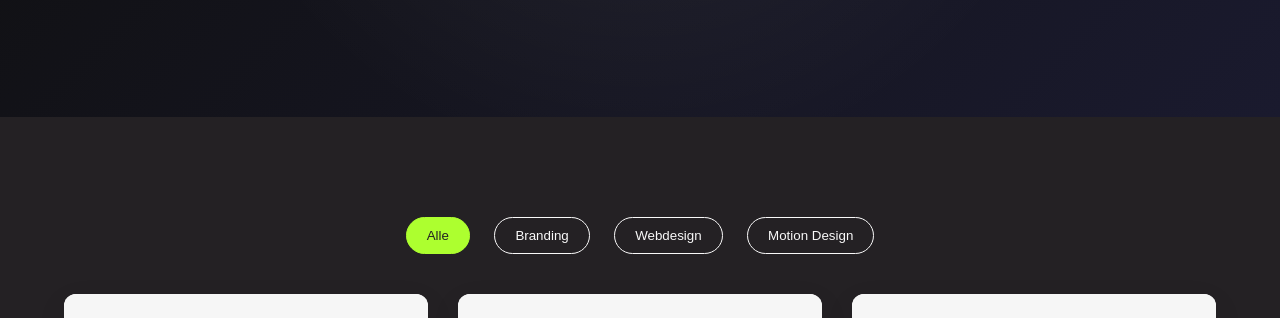
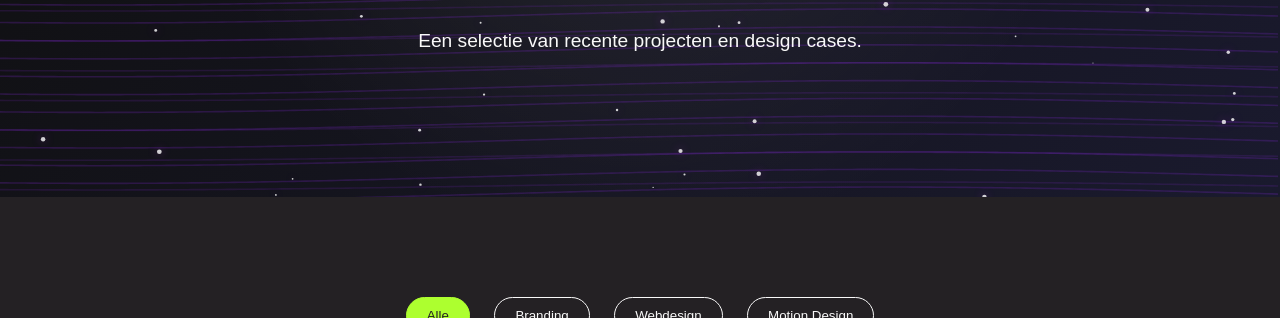
Before and after one commit to MikailP19/PEKR, a website: page portfolio.html in a window 1280 px wide. Shown: the part 377-695 px from the top of the page. Drawn offline with Linux system fonts and the light colour scheme.

Commit message:
Achtste Versie

```diff
--- a/index.js
+++ b/index.js
@@ -13,6 +13,7 @@ document.addEventListener("DOMContentLoaded", () => {
 
 /* ========================= */
 /* FADE IN SECTIONS */
+
 /* ========================= */
 function initFadeIn() {
 
@@ -35,6 +36,7 @@ function initFadeIn() {
 
 /* ========================= */
 /* MENU */
+
 /* ========================= */
 function toggleMenu() {
     const menu = document.getElementById("overlayMenu");
@@ -57,6 +59,7 @@ function initMenuHighlight() {
 
 /* ========================= */
 /* NAVBAR: HIDE ON SCROLL DOWN / SHOW ON SCROLL UP */
+
 /* ========================= */
 function initNavbarScrollHide() {
     const navbar = document.querySelector(".navbar");
@@ -89,11 +92,12 @@ function initNavbarScrollHide() {
         }
     }
 
-    window.addEventListener("scroll", onScroll, { passive: true });
+    window.addEventListener("scroll", onScroll, {passive: true});
 }
 
 /* ========================= */
 /* SCROLL TO TOP */
+
 /* ========================= */
 function initScrollToTop() {
 
@@ -109,13 +113,14 @@ function initScrollToTop() {
     });
 
     scrollBtn.addEventListener("click", () => {
-        window.scrollTo({ top: 0, behavior: "smooth" });
+        window.scrollTo({top: 0, behavior: "smooth"});
     });
 }
 
 
 /* ========================= */
 /* CIRCLES */
+
 /* ========================= */
 function initCircles() {
 
@@ -133,6 +138,7 @@ function initCircles() {
 
 /* ========================= */
 /* HERO SCROLL ANIMATION */
+
 /* ========================= */
 function initHeroScroll() {
 
@@ -164,6 +170,7 @@ function initHeroScroll() {
 
 /* ========================= */
 /* SCROLL BUTTON */
+
 /* ========================= */
 function initScrollButton() {
     const button = document.querySelector(".scroll-down");
@@ -180,6 +187,7 @@ function initScrollButton() {
 
 /* ========================= */
 /* CUSTOM CURSOR */
+
 /* ========================= */
 function initCursor() {
 
@@ -267,6 +275,7 @@ function initPortfolioFilter() {
 
     });
 }
+
 const rows = document.querySelectorAll('.process-row');
 
 function handleProcessScroll() {
@@ -301,3 +310,165 @@ window.addEventListener('scroll', () => {
 window.addEventListener('resize', handleProcessScroll);
 
 handleProcessScroll();
+
+/*------------------------Header Patroon------------------------*/
+const canvas = document.querySelector(".hero-canvas");
+const ctx = canvas.getContext("2d");
+
+let mouseX = -9999;
+let mouseY = -9999;
+let time = 0;
+
+let DPR = window.devicePixelRatio || 1;
+
+// =======================
+// Resize
+// =======================
+function resizeCanvas() {
+    const width = canvas.offsetWidth;
+    const height = canvas.offsetHeight;
+
+    canvas.width = width * DPR;
+    canvas.height = height * DPR;
+
+    canvas.style.width = width + "px";
+    canvas.style.height = height + "px";
+
+    ctx.setTransform(DPR, 0, 0, DPR, 0, 0);
+}
+resizeCanvas();
+window.addEventListener("resize", resizeCanvas);
+
+// =======================
+// Mouse
+// =======================
+canvas.addEventListener("mousemove", (e) => {
+    const rect = canvas.getBoundingClientRect();
+    mouseX = e.clientX - rect.left;
+    mouseY = e.clientY - rect.top;
+});
+
+canvas.addEventListener("mouseleave", () => {
+    mouseX = -9999;
+    mouseY = -9999;
+});
+
+// =======================
+// Noise
+// =======================
+function fastNoise(x, y) {
+    return Math.sin(x * 0.004 + time) * 0.5 +
+        Math.cos(y * 0.004 - time) * 0.5;
+}
+
+// =======================
+// Horizontal Waves
+// =======================
+function drawHorizontal(spacing, amplitude, opacity) {
+
+    ctx.strokeStyle = `rgba(138,43,226,${opacity})`;
+    ctx.lineWidth = 1.6;
+
+    for (let y = 0; y < canvas.height / DPR; y += spacing) {
+
+        ctx.beginPath();
+
+        for (let x = 0; x < canvas.width / DPR; x += 6) {
+
+            const dx = x - mouseX;
+            const dy = y - mouseY;
+            const dist = dx * dx + dy * dy;
+
+            const mouseInfluence =
+                dist < 35000 ? (1 - dist / 35000) * amplitude : 0;
+
+            const wave =
+                fastNoise(x, y) * amplitude +
+                mouseInfluence;
+
+            ctx.lineTo(x, y + wave);
+        }
+
+        ctx.stroke();
+    }
+}
+
+// =======================
+// Sprinkles (Glow + Wave)
+// =======================
+const particles = [];
+const PARTICLE_COUNT = 60;
+
+function createParticles() {
+    particles.length = 0;
+
+    for (let i = 0; i < PARTICLE_COUNT; i++) {
+        particles.push({
+            x: Math.random() * canvas.width / DPR,
+            y: Math.random() * canvas.height / DPR,
+            vx: (Math.random() - 0.5) * 0.5,
+            vy: (Math.random() - 0.5) * 0.5,
+            size: Math.random() * 2 + 0.5
+        });
+    }
+}
+
+createParticles();
+window.addEventListener("resize", createParticles);
+
+function drawParticles() {
+
+    for (let p of particles) {
+
+        // 🌊 Laat particles licht meebewegen met waves
+        const waveOffset = fastNoise(p.x, p.y) * 2;
+
+        // Mouse repulsion
+        const dx = p.x - mouseX;
+        const dy = p.y - mouseY;
+        const dist = dx * dx + dy * dy;
+
+        if (dist < 10000) {
+            p.vx += dx * 0.0002;
+            p.vy += dy * 0.0002;
+        }
+
+        p.x += p.vx;
+        p.y += p.vy + waveOffset * 0.3;
+
+        // Wrap edges
+        if (p.x < 0) p.x = canvas.width / DPR;
+        if (p.x > canvas.width / DPR) p.x = 0;
+        if (p.y < 0) p.y = canvas.height / DPR;
+        if (p.y > canvas.height / DPR) p.y = 0;
+
+        // ✨ Glow effect (lichte shadow, performant)
+        ctx.beginPath();
+        ctx.shadowBlur = 10;
+        ctx.shadowColor = "rgba(173,43,226,0.6)";
+        ctx.arc(p.x, p.y, p.size, 0, Math.PI * 2);
+        ctx.fillStyle = "rgba(255,255,255,0.8)";
+        ctx.fill();
+        ctx.shadowBlur = 0;
+    }
+}
+
+// =======================
+// Animation
+// =======================
+function animate() {
+    ctx.clearRect(0, 0, canvas.width, canvas.height);
+
+    time += 0.02;
+
+    // Waves
+    drawHorizontal(30, 8, 0.15);
+    drawHorizontal(18, 14, 0.22);
+
+    // Sprinkles
+    drawParticles();
+
+    requestAnimationFrame(animate);
+}
+
+animate();
--- a/portfolio.html
+++ b/portfolio.html
@@ -53,17 +53,12 @@
 </div>
 <!-- ABOUT HERO -->
 <section class="about-hero">
-    <div class="about-hero-inner">
-        <h1>PORTFOLIO <span>✦</span></h1>
-        <p>Een selectie van recente projecten en design cases.</p>
-    </div>
+  <canvas class="hero-canvas"></canvas>
+  <div class="about-hero-inner">
+    <h1>PORTFOLIO <span>✦</span></h1>
+    <p>Een selectie van recente projecten en design cases.</p>
+  </div>
 </section>
-<!--<section class="about-hero">
-  <div class="hero-content">
-    <h1 class="hero-title">PORTFOLIO</h1>
-    <p class="hero-subtitle">Een selectie van recente projecten en design cases.</p>
-  </div>
-</section>-->
 <section class="portfolio-home fade-in-section">
   <div class="container">
     <div class="portfolio-filter">
--- a/style.css
+++ b/style.css
@@ -44,6 +44,17 @@ body {
     margin: 0 auto;
     padding: 0 20px;
 }
+:root {
+    --navbar-height: 80px;
+}
+
+.navbar {
+    height: var(--navbar-height);
+}
+
+body {
+    padding-top: var(--navbar-height);
+}
 
 /* Navbar - fixed for hide-on-scroll behavior */
 .navbar {
@@ -51,19 +62,19 @@ body {
     top: 0;
     left: 0;
     right: 0;
-    width: 100%;
+
+    height: var(--navbar-height); /* vaste hoogte */
+    display: flex;               /* belangrijk */
+    align-items: center;         /* verticale centrering */
+
     background: blueviolet;
-    padding: 1rem 0;
     z-index: 1000;
 
-    /* Liquid glass effect */
     backdrop-filter: blur(12px) saturate(180%);
     -webkit-backdrop-filter: blur(12px) saturate(180%);
 
-    border-bottom: 1px solid rgb(173, 255, 47); /* subtiel lijntje */
-    border-radius: 0; /* kan je ronder maken indien je wil */
-
-    /* Hide on scroll down / show on scroll up */
+    border-bottom: 1px solid rgb(173, 255, 47);
+
     transform: translateY(0);
     transition: transform 0.3s ease;
 }
@@ -73,9 +84,14 @@ body {
 }
 
 .navbar .container {
+    width: 100%;
+    max-width: 1200px;
+    margin: 0 auto;
+
     display: flex;
     justify-content: space-between;
-    align-items: center;
+    align-items: center; /* verticale align */
+    height: 100%;        /* vult navbar volledig */
 }
 
 .logo-img {
@@ -87,13 +103,18 @@ body {
 .navbar ul {
     list-style: none;
     display: flex;
+    align-items: center; /* belangrijk */
     gap: 1.5rem;
+    margin: 0;
+    padding: 0;
 }
 
 .navbar a {
+    display: flex;
+    align-items: center; /* tekst perfect in midden */
+    height: 100%;
     color: #f9f9f9;
     text-decoration: none;
-    transition: color 0.3s;
 }
 
 .navbar a:hover {
@@ -101,7 +122,6 @@ body {
 }
 
 /* ======= Fullscreen Overlay Menu ======= */
-
 .menu-btn {
     position: relative; /* nodig voor ::before */
     overflow: hidden;   /* zorgt dat animatie binnen knop blijft */
@@ -423,7 +443,19 @@ body {
     text-align: center;
     position: relative;
     overflow: hidden;
-}
+    min-height: 30vh;
+    display: flex;
+    align-items: center;
+    justify-content: center;
+}
+.hero-canvas {
+    position: absolute;
+    inset: 0;
+    width: 100%;
+    height: 100%;
+    z-index: 1;
+}
+
 
 /* Subtiele noise / diepte */
 .about-hero::after {
@@ -435,11 +467,10 @@ body {
     pointer-events: none;
 }
 
+/* Zorg dat tekst boven canvas blijft */
 .about-hero-inner {
     position: relative;
-    z-index: 2;
-    max-width: 900px;
-    margin: 0 auto;
+    z-index: 3;
 }
 
 .about-hero h1 {
```
Also changed, not shown: contact.html (+1 -8 lines), diensten.html (+1 -9 lines), index.html (+2 -2 lines), overons.html (+1 -8 lines).
